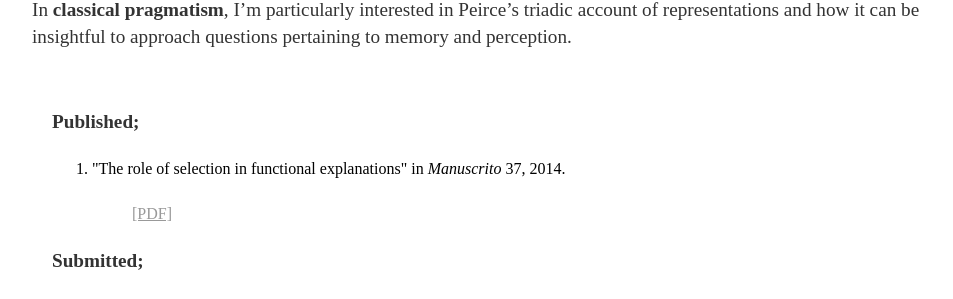
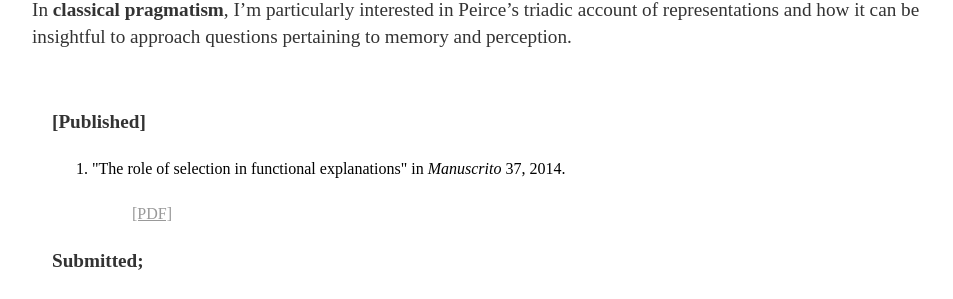
Before and after one commit to andresantanna/andresantanna.github.io, a Jekyll site: the page built from research.html, in a window 1280 px wide. Shown: the part 493-792 px from the top of the page, without its empty margins (160-1113 px from the left). Built offline with Jekyll 4.4.1, drawn with Linux system fonts in a browser that asks for light colours.

```diff
--- a/research.html
+++ b/research.html
@@ -15,7 +15,7 @@ title: André Sant'Anna - Research
 	<p>In <b>classical pragmatism</b>, I’m particularly interested in Peirce’s triadic account of representations and how it can be insightful to approach questions pertaining to memory and perception.
 
 <div style="background-color:white;color:black;padding:20px;line-height:1.8em">
-<p><b>Published;</b><br>
+<p><b>[Published]</b><br>
 
 
 <ol type="1">
```
